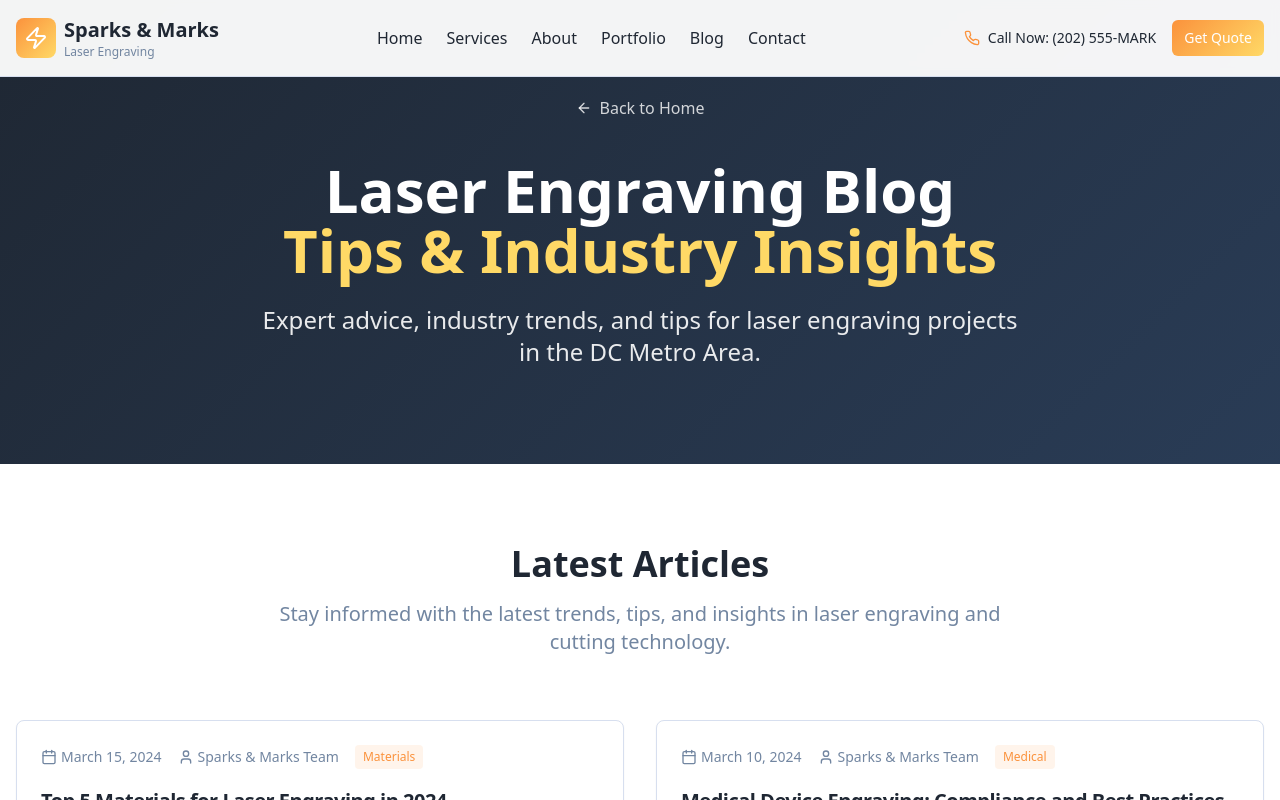
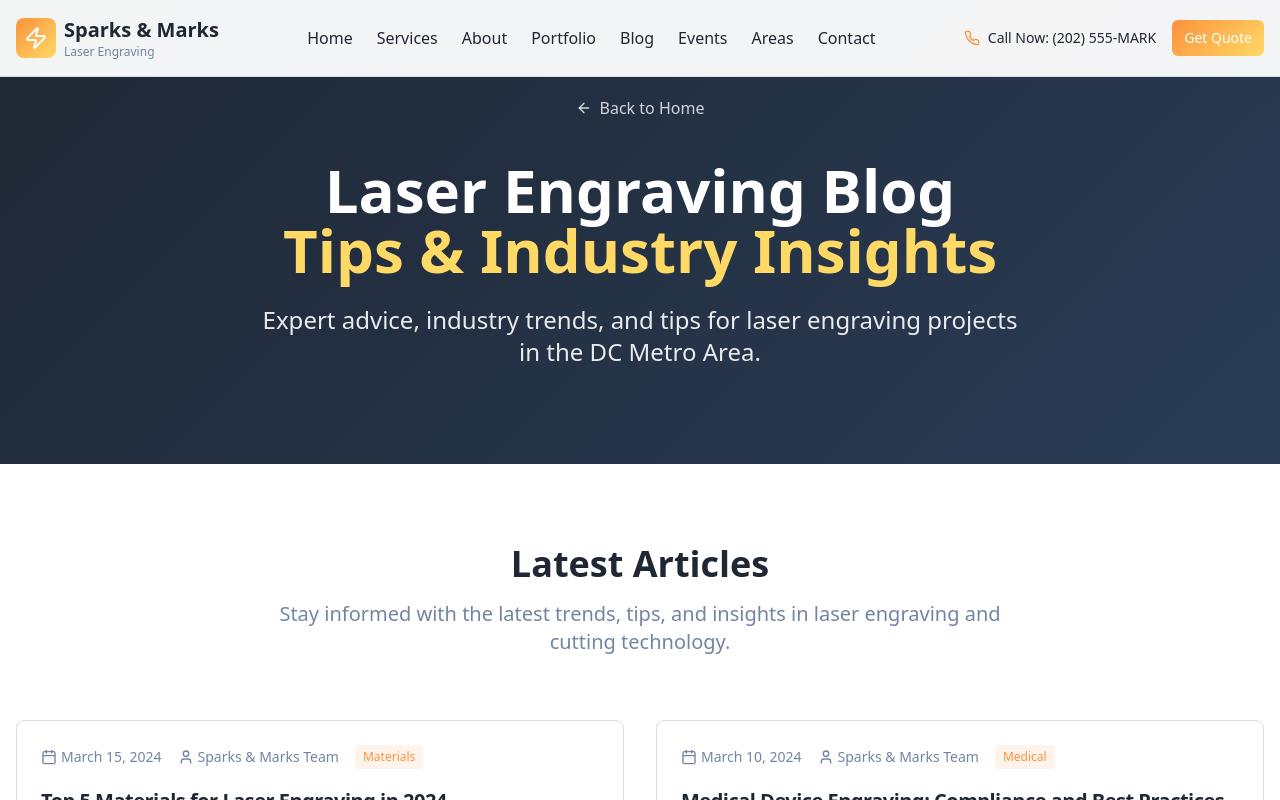
Before and after one commit to rynky2436/spark-mark-scribe-pages, a React (Vite) app: page /blog in a window 1280 px wide. Shown: the top 800 px of the page. Built offline with nearby package versions, Linux system fonts and the light colour scheme.

Commit message:
Fix: Add missing menu links
Added missing menu links to the header navigation.

```diff
--- a/src/components/AppSidebar.tsx
+++ b/src/components/AppSidebar.tsx
@@ -38,6 +38,8 @@ const mainItems = [
   { title: "Services", url: "/services", icon: Briefcase },
   { title: "About", url: "/about", icon: Users },
   { title: "Portfolio", url: "/portfolio", icon: Award },
+  { title: "Blog", url: "/blog", icon: GraduationCap },
+  { title: "Areas We Serve", url: "/areas-we-serve", icon: Building2 },
   { title: "Contact", url: "/contact", icon: Phone },
 ];
 
--- a/src/components/Header.tsx
+++ b/src/components/Header.tsx
@@ -23,6 +23,8 @@ const Header = () => {
             <Link to="/about" className="text-foreground hover:text-primary transition-colors">About</Link>
             <Link to="/portfolio" className="text-foreground hover:text-primary transition-colors">Portfolio</Link>
             <Link to="/blog" className="text-foreground hover:text-primary transition-colors">Blog</Link>
+            <Link to="/events-occasions" className="text-foreground hover:text-primary transition-colors">Events</Link>
+            <Link to="/areas-we-serve" className="text-foreground hover:text-primary transition-colors">Areas</Link>
             <Link to="/contact" className="text-foreground hover:text-primary transition-colors">Contact</Link>
           </nav>
 
```
